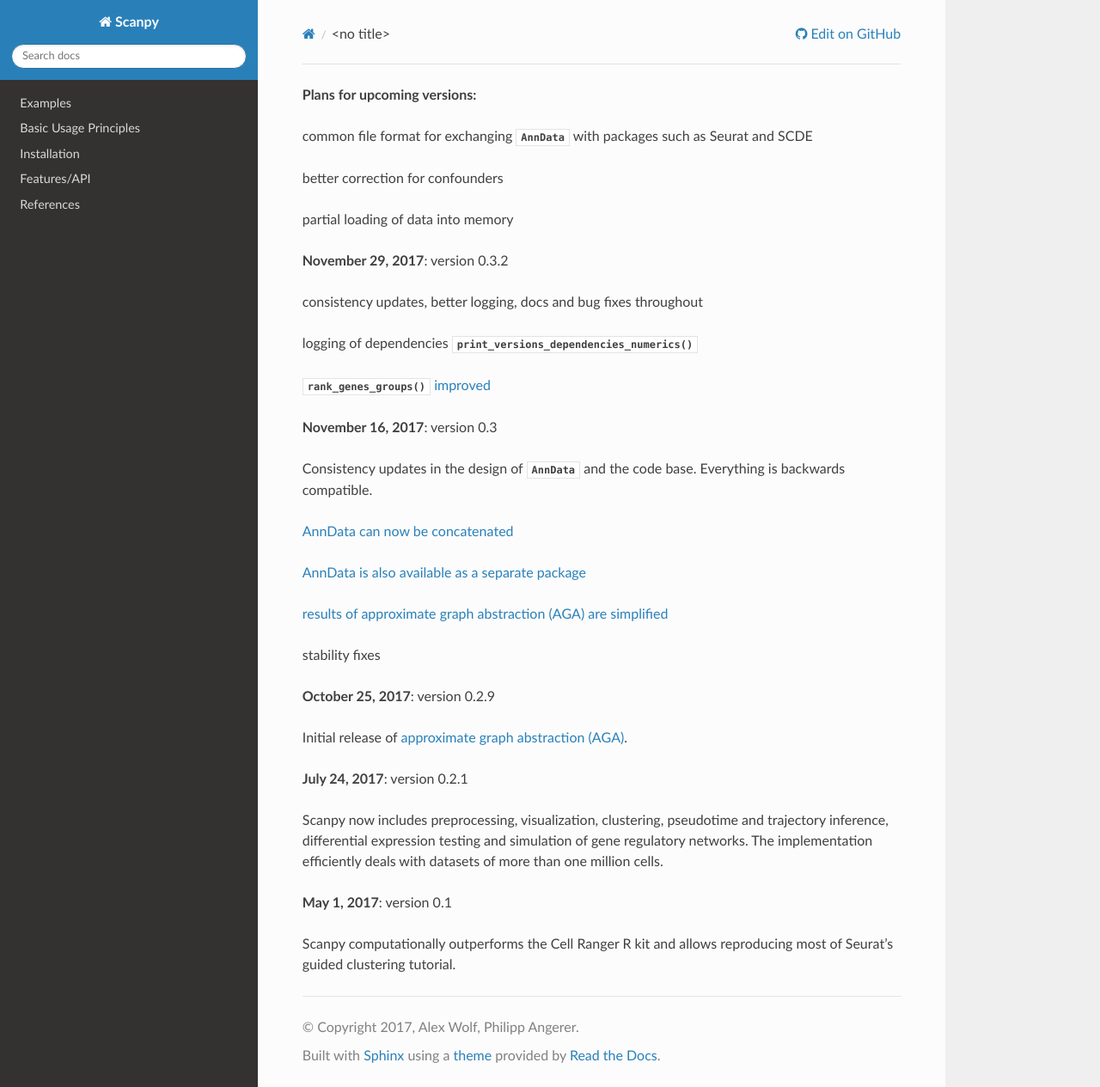
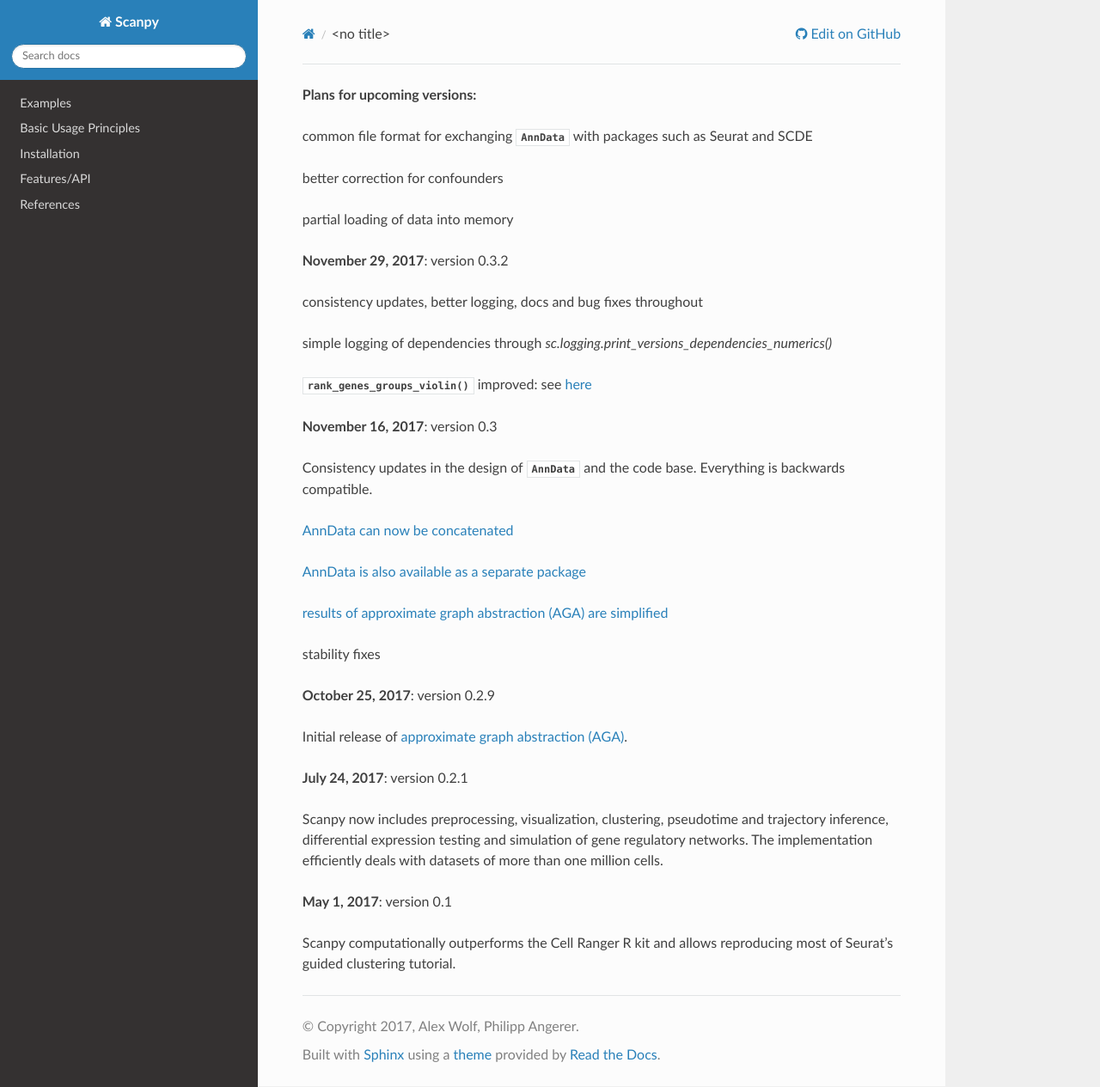
Before and after one commit to scverse/scanpy, a Sphinx documentation site: the page built from docs/release_notes.rst, in a window 1280 px wide and 1265 px high. Shown: the whole window at 86% size. Built offline with Sphinx 7.4.7 and the Read the Docs theme 2.0.0, drawn with Linux system fonts in a browser that asks for light colours; the version number could not be read and is left out.

Commit message:
updated release notes

```diff
--- a/docs/release_notes.rst
+++ b/docs/release_notes.rst
@@ -8,8 +8,8 @@
 **November 29, 2017**: version 0.3.2
 
 - consistency updates, better logging, docs and bug fixes throughout
-- logging of dependencies :func:`~scanpy.api.logging.print_versions_dependencies_numerics`
-- :func:`~scanpy.api.pl.rank_genes_groups` `improved <https://github.com/theislab/scanpy/issues/51>`_
+- simple logging of dependencies through `sc.logging.print_versions_dependencies_numerics()`
+- :func:`~scanpy.api.pl.rank_genes_groups_violin` improved: see `here <https://github.com/theislab/scanpy/issues/51>`_
 
 
 **November 16, 2017**: version 0.3
```
Also changed, not shown: 1 other file.
